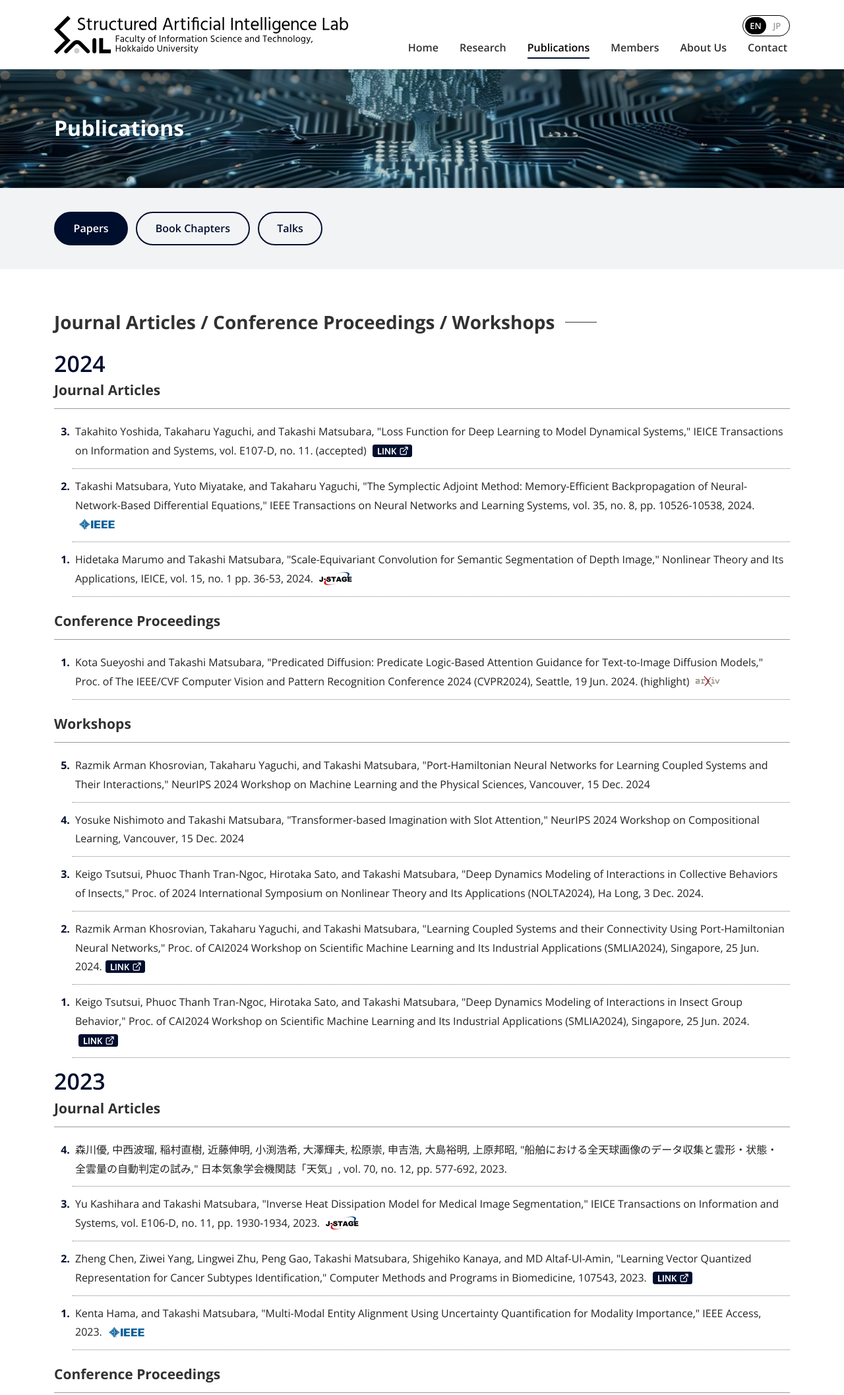
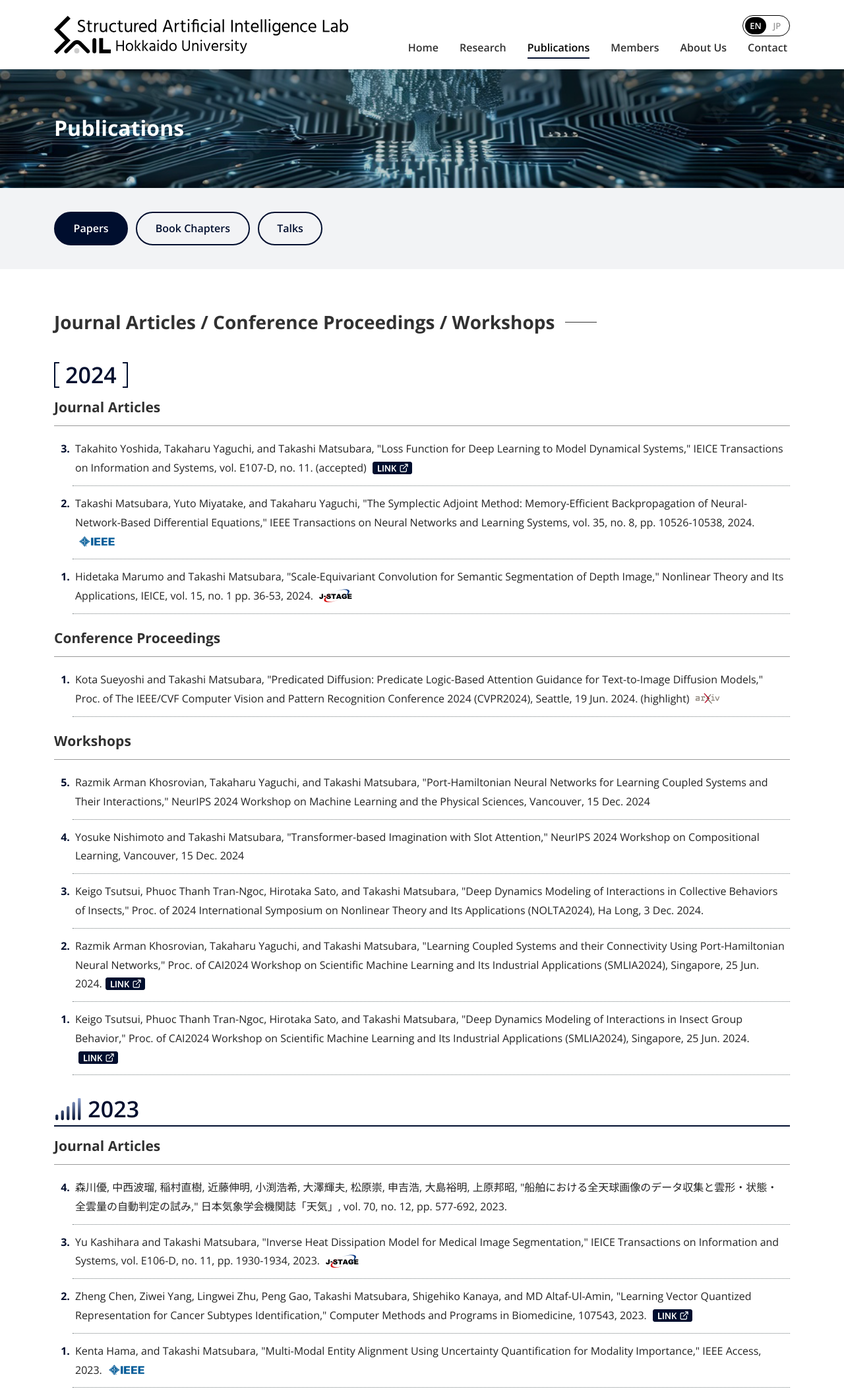
Before and after one commit to michiEx/matsubara_lab2, a plain HTML site: page en/publications/papers.html in a window 1280 px wide. Shown: the top 2115 px of the page at 66% size. Drawn offline with nearby package versions, Linux system fonts and the light colour scheme.

Commit message:
Add files via upload

```diff
--- a/en/publications/papers.html
+++ b/en/publications/papers.html
@@ -3,7 +3,7 @@
 <head>
 <meta charset="utf-8">
 <meta name="viewport" content="width=device-width, initial-scale=1">
-<title>Journal Articles / Conference Proceedings / Workshops | Publications | Structured Artificial Intelligence Lab., Faculty of Information Science and Technology, Hokkaido University</title>
+<title>Papers | Publications | Structured Artificial Intelligence Lab., Faculty of Information Science and Technology, Hokkaido University</title>
 
 <!--Bootstrap ================================================== -->
 <link rel="stylesheet" href="https://cdnjs.cloudflare.com/ajax/libs/bootstrap/5.3.3/css/bootstrap.min.css" integrity="sha512-jnSuA4Ss2PkkikSOLtYs8BlYIeeIK1h99ty4YfvRPAlzr377vr3CXDb7sb7eEEBYjDtcYj+AjBH3FLv5uSJuXg==" crossorigin="anonymous" referrerpolicy="no-referrer" />
@@ -30,7 +30,7 @@
   <!-- logo -->
   <div class="container">
     <div id="header-top">
-      <a class="navbar-brand" href="../index.html"><img class="logo" src="../../assets/images/site-logo-en2.svg" alt="Structured Artificial Intelligence Lab., Faculty of Information Science and Technology, Hokkaido University" width="" height="" /></a>
+      <a class="navbar-brand" href="../index.html"><img class="logo" src="../../assets/images/site-logo-en.svg" alt="Structured Artificial Intelligence Lab., Faculty of Information Science and Technology, Hokkaido University" width="" height="" /></a>
       <div class="lang-switcher-wrapper">
         <div class="lang-switcher">
           <a href="../index.html" class="current"><span>EN</span></a> <a href="../../publications/papers.html"><span>JP</span></a>
@@ -75,7 +75,7 @@
   <div class="container">
     <h2>Journal Articles / Conference Proceedings / Workshops</h2>
     <!-- 2024 -->
-    <h3>2024</h3>
+    <h3 class="beforafter">2024</h3>
     <h4 class="pb-3 border-bottom">Journal Articles</h4>
     <ol reversed class="bordered">
       <li>Takahito Yoshida, Takaharu Yaguchi, and Takashi Matsubara, "Loss Function for Deep Learning to Model Dynamical Systems," <span class="publication-name">IEICE Transactions on Information and Systems</span>, vol. E107-D, no. 11. (accepted) <a href="https://www.jstage.jst.go.jp/article/transinf/advpub/0/advpub_2023EDL8064/_article/-char/en" target="_blank" class="link">link</a></li>
@@ -95,7 +95,7 @@
       <li>Keigo Tsutsui, Phuoc Thanh Tran-Ngoc, Hirotaka Sato, and Takashi Matsubara, "Deep Dynamics Modeling of Interactions in Insect Group Behavior," <span class="publication-name">Proc. of CAI2024 Workshop on Scientific Machine Learning and Its Industrial Applications (SMLIA2024)</span>, Singapore, 25 Jun. 2024.<a href="https://scml.jp/caiwp/smlia2024/" target="_blank" class="link">link</a></li>
     </ol>
     <!-- 2023 -->
-    <h3>2023</h3>
+    <h3 class="py-3 icontitle"><i class="fa-solid fa-signal"></i> 2023</h3>
     <h4 class="pb-3 border-bottom">Journal Articles</h4>
     <ol reversed class="bordered">
       <li>森川優, 中西波瑠, 稲村直樹, 近藤伸明, 小渕浩希, 大澤輝夫, 松原崇, 申吉浩, 大島裕明, 上原邦昭, "船舶における全天球画像のデータ収集と雲形・状態・全雲量の自動判定の試み," <span class="publication-name">日本気象学会機関誌「天気」</span>, vol. 70, no. 12, pp. 577-692, 2023.</li>
@@ -125,7 +125,7 @@
       <li>Takehiro Aoshima and Takashi Matsubara, "Learning Attribute Curvilinear Coordinates for Pretrained Deep Generative Model," <span class="publication-name">RISP International Workshop on Nonlinear Circuits, Communications and Signal Processing (NCSP2023)</span>, Honolulu, Feb. 2023.</li>
     </ol>
     <!-- 2022 -->
-    <h3>2022</h3>
+    <h3 class="mt-5 mb-3 p-2" style="color:#ffffff;background-image: linear-gradient(90deg, rgba(0, 14, 46, 1), rgba(142, 162, 210, 1));">2022</h3>
     <h4 class="pb-3 border-bottom">Journal Articles</h4>
     <ol reversed class="bordered">
       <li>西井裕亮, 宮崎淳吾, 篠崎教志, 高松哲哉, 松原崇, 平田豊, "次世代モビリティに向けた眼球運動からの集中度推定," <span class="publication-name">応用数理</span>, インダストリアルマテリアルズ, vol. 32, no.3, pp. 31-35, 2022. <a href="https://www.jstage.jst.go.jp/article/bjsiam/32/3/32_149/_article/-char/ja/" target="_blank" class="link-jstage">link</a></li>
```
Also changed, not shown: en/publications/reviews.html (+1 -1 lines), en/publications/talks.html (+1 -1 lines).
